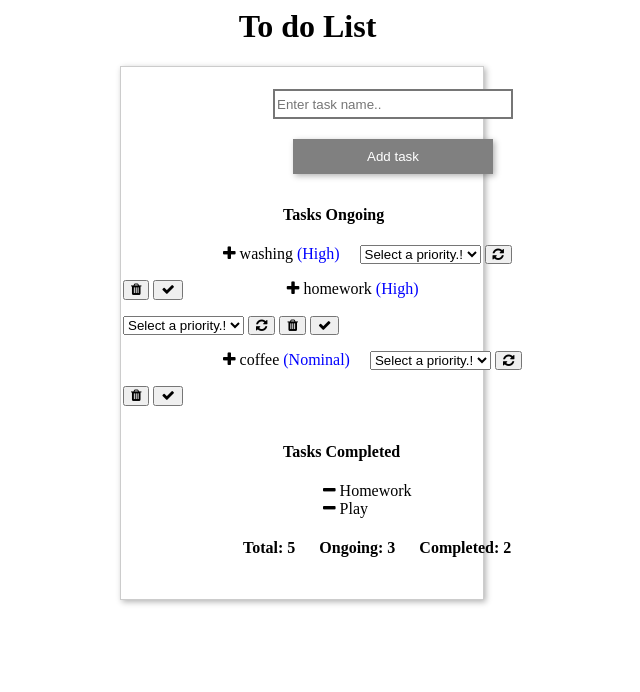
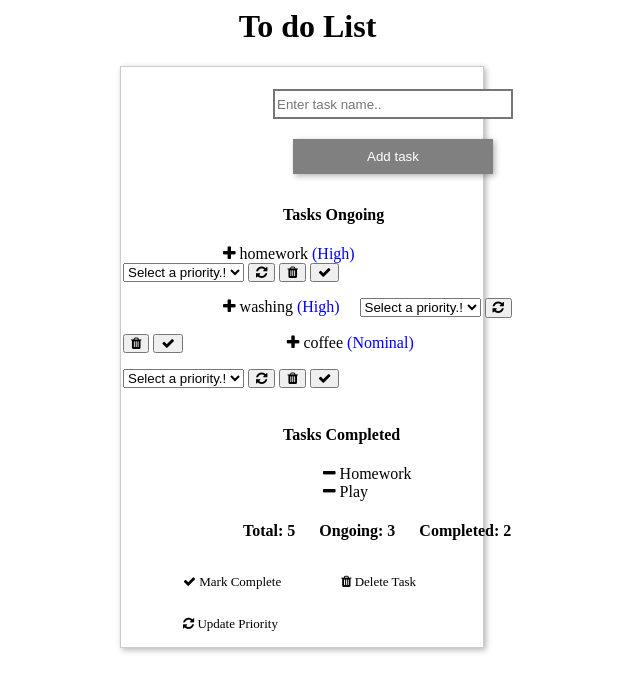
Before and after one commit to Chetanr/todo, a PHP site: page /todo/ in a window 1280 px wide. Shown: the top 692 px of the page, without its empty margins (338-978 px from the left). Run offline with PHP 8.4, Linux system fonts and the light colour scheme; data comes from the database, SQL or seed files in the repository; both versions use the stored data as it was after the commit.

Commit message:
final changes

```diff
--- a/assets/css/index.css
+++ b/assets/css/index.css
@@ -74,6 +74,15 @@ h4 {
   display: inline-block;
 }
 
+.icon-help {
+  display: inline-block;
+  margin-left: 60px;
+}
+
+p {
+  font-size: small;
+}
+
 .label-priority {
   color: blue;
 }
--- a/db/SQLiteSelect.php
+++ b/db/SQLiteSelect.php
@@ -17,7 +17,7 @@ class SQLiteSelect {
         get all the tasks from the database
     */
     public function getTasks() {
-        $sql = "SELECT * FROM tasks ORDER BY task_priority";
+        $sql = "SELECT * FROM tasks ORDER BY task_priority, task_name";
 
         $stmt = $this->pdo->prepare($sql);
         $stmt->execute();
--- a/index.php
+++ b/index.php
@@ -118,5 +118,14 @@ $tasks = $select->getTasks();
 
             </div>
             <br/>
+                <div class="icon-help">
+                    <p> <i class="fa fa-check"></i> Mark Complete </p>
+                </div>
+                <div class="icon-help">
+                    <p> <i class="fa fa-trash"></i> Delete Task </p>
+                </div>
+                <div class="icon-help">
+                    <p> <i class="fa fa-refresh"></i> Update Priority </p>
+                </div>
         </article>
 </html>
```
Also changed, not shown: db/phpsqlite.db.
